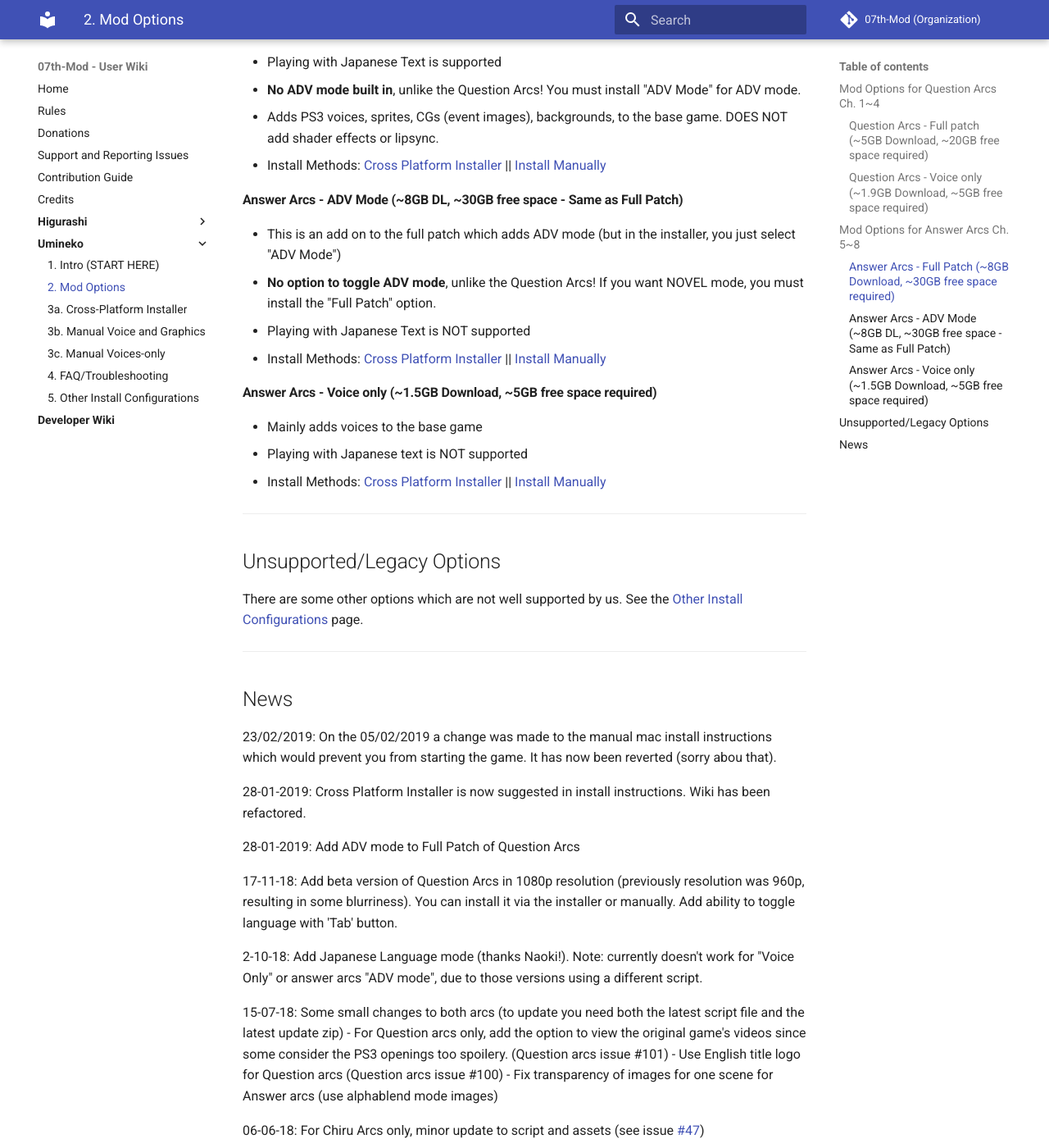
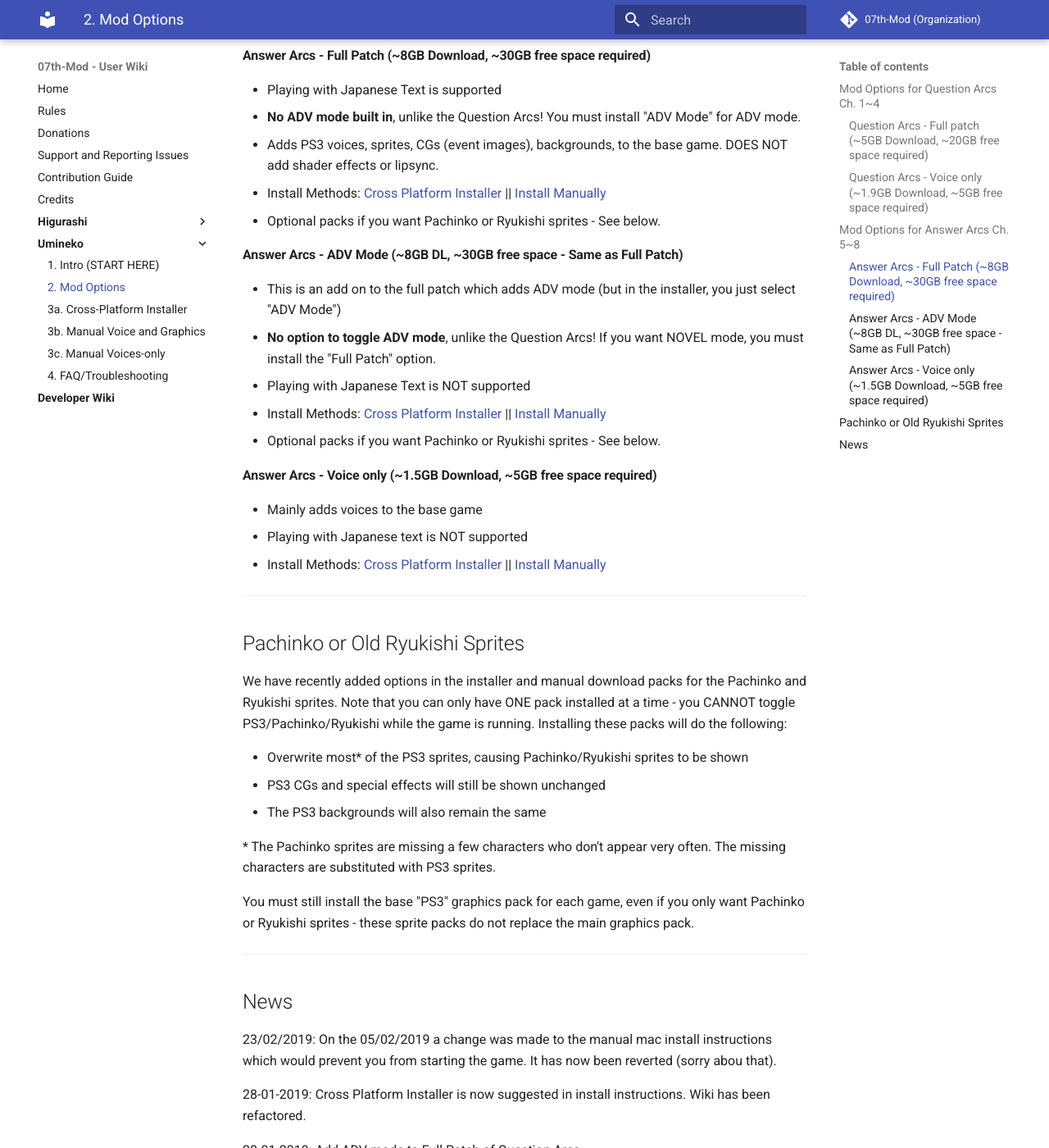
Before and after one commit to 07th-mod/wiki, an MkDocs documentation site: the page built from docs/Umineko/Umineko-Mod-Options.md, in a window 1280 px wide and 1400 px high, scrolled down 1451 px. Shown: the whole window at 82% size. Built offline with MkDocs 1.6.1 and Material for MkDocs 9.7.7, drawn with Linux system fonts in a browser that asks for light colours; some of the changed text lies outside the part shown.

Commit message:
Update wiki due to added Pachinko/Ryukishi sprite options

```diff
--- a/docs/Umineko/Umineko-Mod-Options.md
+++ b/docs/Umineko/Umineko-Mod-Options.md
@@ -33,6 +33,7 @@
 - Playing with Japanese Text is supported
 - Adds PS3 voices, sprites, CGs (event images), backgrounds, to the base game. DOES NOT add shader effects or lipsync.
 - Install Methods: [Cross Platform Installer](Umineko-Part-3a-Cross-Platform-Installer.md) || [Install Manually](Umineko-Part-1---Voice-and-Graphics-Patch.md)
+- Optional packs if you want Pachinko or Ryukishi sprites - See below.
 
 #### Question Arcs - Voice only (~1.9GB Download, ~5GB free space required)
 
@@ -52,6 +53,7 @@
 - **No ADV mode built in**, unlike the Question Arcs! You must install "ADV Mode" for ADV mode.
 - Adds PS3 voices, sprites, CGs (event images), backgrounds, to the base game. DOES NOT add shader effects or lipsync.
 - Install Methods:  [Cross Platform Installer](Umineko-Part-3a-Cross-Platform-Installer.md) || [Install Manually](Umineko-Part-1---Voice-and-Graphics-Patch.md)
+- Optional packs if you want Pachinko or Ryukishi sprites - See below.
 
 #### Answer Arcs - ADV Mode (~8GB DL, ~30GB free space - Same as Full Patch)
 
@@ -59,17 +61,27 @@
 - **No option to toggle ADV mode**, unlike the Question Arcs! If you want NOVEL mode, you must install the "Full Patch" option.
 - Playing with Japanese Text is NOT supported
 - Install Methods:  [Cross Platform Installer](Umineko-Part-3a-Cross-Platform-Installer.md) || [Install Manually](Umineko-Part-1---Voice-and-Graphics-Patch.md)
+- Optional packs if you want Pachinko or Ryukishi sprites - See below.
 
 #### Answer Arcs - Voice only (~1.5GB Download, ~5GB free space required)
 
 - Mainly adds voices to the base game
 - Playing with Japanese text is NOT supported
 - Install Methods:  [Cross Platform Installer](Umineko-Part-3a-Cross-Platform-Installer.md) || [Install Manually](Umineko-Part-1.1---Voices-only-Patch.md)
+
 ----
 
-## Unsupported/Legacy Options
+## Pachinko or Old Ryukishi Sprites
 
-There are some other options which are not well supported by us. See the [Other Install Configurations](Umineko-Part-2-Other-Install-Configurations.md) page.
+We have recently added options in the installer and manual download packs for the Pachinko and Ryukishi sprites. Note that you can only have ONE pack installed at a time - you CANNOT toggle PS3/Pachinko/Ryukishi while the game is running. Installing these packs will do the following:
+
+- Overwrite most* of the PS3 sprites, causing Pachinko/Ryukishi sprites to be shown
+- PS3 CGs and special effects will still be shown unchanged
+- The PS3 backgrounds will also remain the same
+
+\* The Pachinko sprites are missing a few characters who don't appear very often. The missing characters are substituted with PS3 sprites.
+
+You must still install the base "PS3" graphics pack for each game, even if you only want Pachinko or Ryukishi sprites - these sprite packs do not replace the main graphics pack.
 
 ----
 
--- a/mkdocs.yml
+++ b/mkdocs.yml
@@ -25,7 +25,6 @@
         - 3b. Manual Voice and Graphics : Umineko/Umineko-Part-1---Voice-and-Graphics-Patch.md
         - 3c. Manual Voices-only : Umineko/Umineko-Part-1.1---Voices-only-Patch.md
         - 4. FAQ/Troubleshooting: Umineko/Umineko-Part-0-TroubleShooting-and-FAQ.md
-        - 5. Other Install Configurations: Umineko/Umineko-Part-2-Other-Install-Configurations.md
     - <b>Developer Wiki</b>: https://07th-mod.com/dev-wiki
 theme: material
 plugins:
```
Also changed, not shown: docs/Umineko/Umineko-Getting-started.md (+0 -18 lines), docs/Umineko/Umineko-Part-0-TroubleShooting-and-FAQ.md (+1 -1 lines), docs/Umineko/Umineko-Part-1---Voice-and-Graphics-Patch.md (+10 -0 lines), docs/Umineko/Umineko-Part-2-Other-Install-Configurations.md (deleted, +0 -22 lines).
